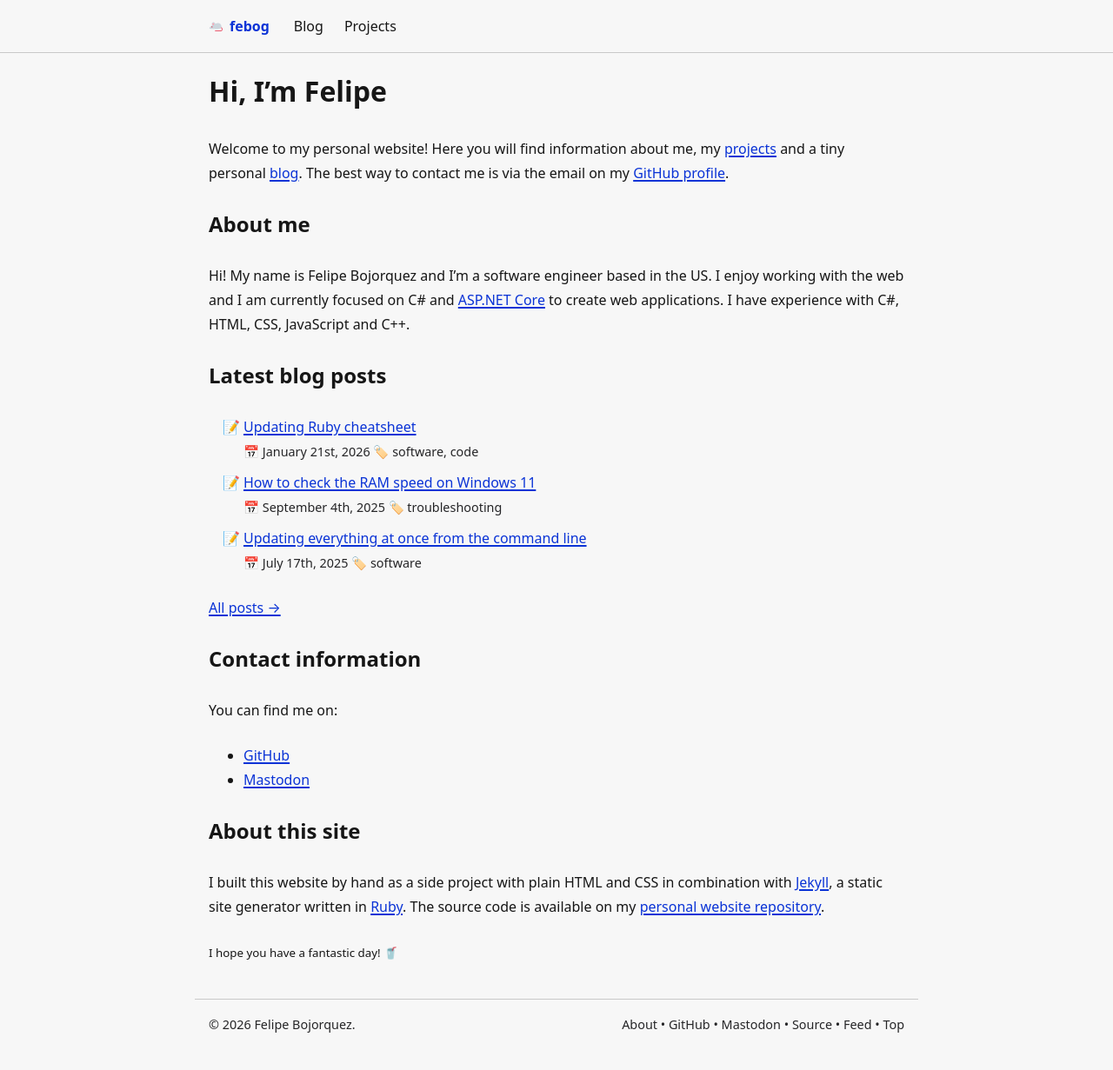
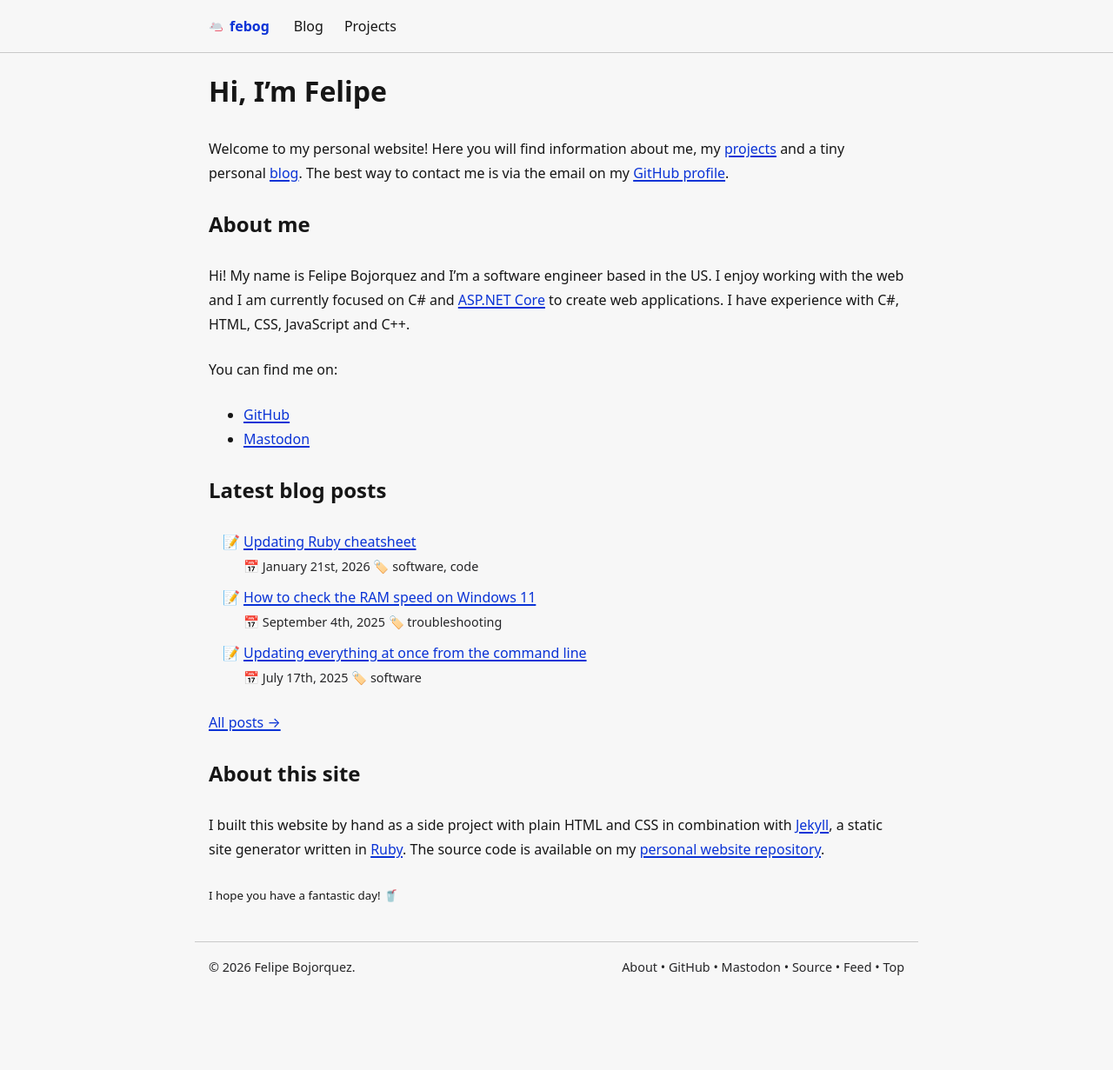
Before and after one commit to febog/website, a Jekyll site: the page built from src/index.md, in a window 1280 px wide. Shown: the whole page at 87% size. Built offline with Jekyll 4.4.1, drawn with Linux system fonts in a browser that asks for light colours; after the commit the page ends 1165 px from its top, so only the background shows below that; some of the changed lines change nothing that is shown.

Commit message:
Move links up

```diff
--- a/src/index.md
+++ b/src/index.md
@@ -7,6 +7,11 @@ Welcome to my personal website! Here you will find information about me, my [pro
 ## About me
 
 Hi! My name is Felipe Bojorquez and I'm a software engineer based in the US. I enjoy working with the web and I am currently focused on C# and [ASP.NET Core](https://learn.microsoft.com/en-us/aspnet/core/overview) to create web applications. I have experience with C#, HTML, CSS, JavaScript and C++.
+
+You can find me on:
+
+- <a href="https://github.com/febog" rel="me" target="_blank">GitHub</a>
+- <a href="https://hachyderm.io/@febog" rel="me" target="_blank">Mastodon</a>
 
 ## Latest blog posts
 
@@ -18,13 +23,6 @@ Hi! My name is Felipe Bojorquez and I'm a software engineer based in the US. I e
 
 [All posts →](/blog/years)
 
-## Contact information
-
-You can find me on:
-
-- <a href="https://github.com/febog" rel="me" target="_blank">GitHub</a>
-- <a href="https://hachyderm.io/@febog" rel="me" target="_blank">Mastodon</a>
-
 ## About this site
 
 I built this website by hand as a side project with plain HTML and CSS in combination with [Jekyll](https://jekyllrb.com/), a static site generator written in [Ruby](https://www.ruby-lang.org/en/). The source code is available on my [personal website repository](https://github.com/febog/website).
```
